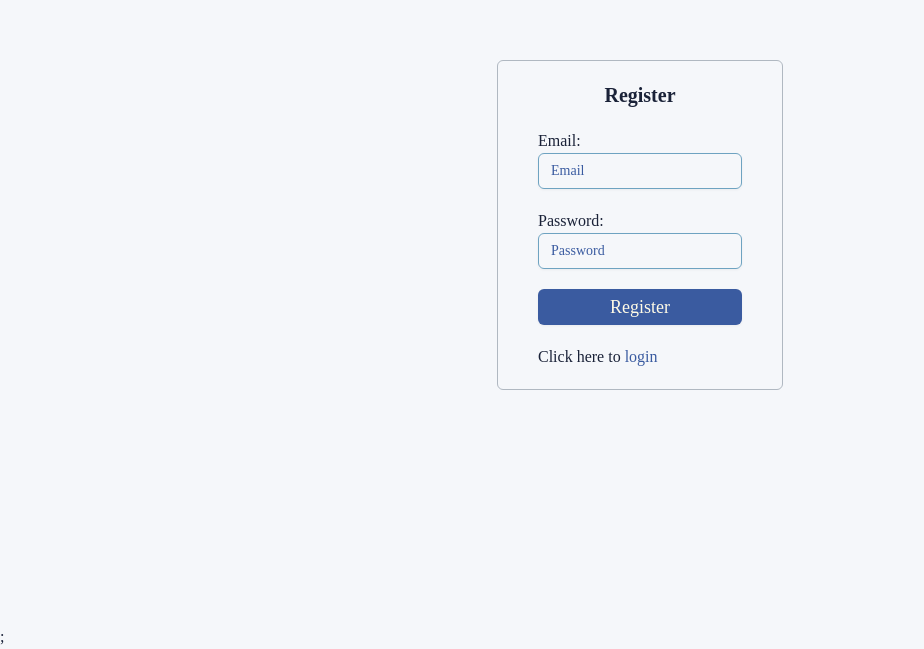
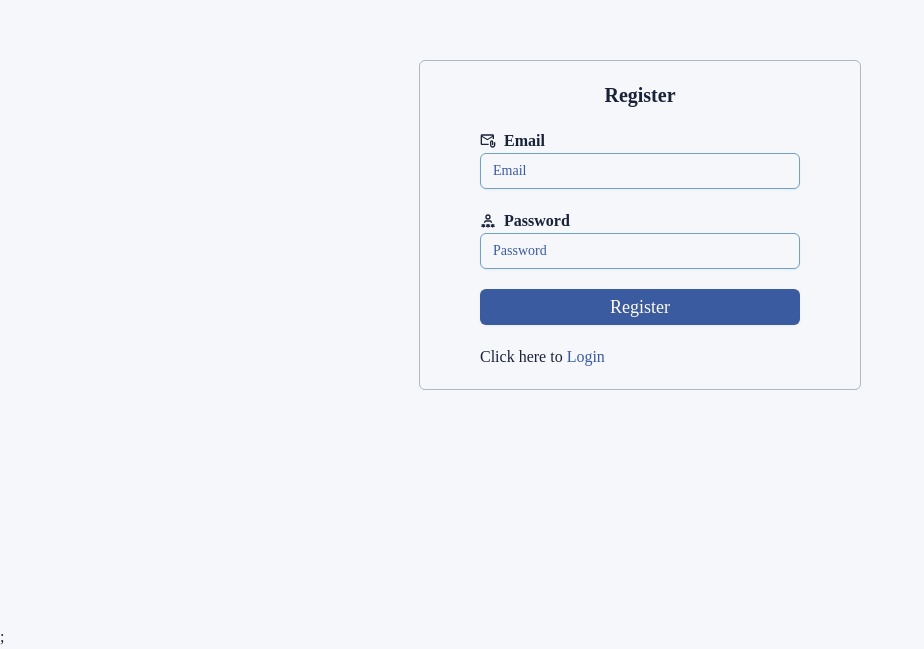
Before and after one commit to shofiyatunnisa9/Cepat-Invoice, a React (Vite) app: page /register in a window 1280 px wide. Shown: the part 175-824 px from the top of the page, without its empty margins (0-924 px from the left). Built offline with nearby package versions, Linux system fonts and the light colour scheme; what @react-pdf/renderer would draw is missing.

Commit message:
fix: layout auth

```diff
--- /dev/null
+++ b/src/components/protectedAuth.tsx
@@ -0,0 +1,12 @@
+import Cookies from "js-cookie";
+import { Navigate, Outlet } from "react-router-dom";
+
+const isAuthenticated = () => {
+  return !!Cookies.get("token");
+};
+
+const ProtectedRoute = () => {
+  return isAuthenticated() ? <Outlet /> : <Navigate to="/login" replace />;
+};
+
+export default ProtectedRoute;
--- a/src/components/ui/LayoutDashboard.tsx
+++ b/src/components/ui/LayoutDashboard.tsx
@@ -3,12 +3,17 @@ import Sidebar from "./sidebar";
 
 const LayoutDashboard = () => {
   return (
-    <>
-      <div className=" grid grid-cols-[250px_1fr] w-full h-screen ">
+    <div className="flex">
+      {/* Sidebar fixed */}
+      <div className="fixed top-0 left-0 h-screen w-[250px] ">
         <Sidebar />
+      </div>
+
+      {/* Konten di kanan */}
+      <div className="ml-[250px] h-screen w-full">
         <Outlet />
       </div>
-    </>
+    </div>
   );
 };
 export default LayoutDashboard;
--- a/src/components/ui/sidebar.tsx
+++ b/src/components/ui/sidebar.tsx
@@ -7,7 +7,7 @@ import LogoutPage from "@/pages/logout";
 
 const Sidebar = () => {
   return (
-    <div className="bg-cyan-200 p-4 flex flex-col gap-5">
+    <div className="bg-cyan-200 p-4 flex flex-col gap-5 h-full">
       <div className="text-2xl font-bold">
         <img className="w-35 ml-10 mt-5" src={logo1} />
       </div>
--- a/src/features/auth/login/Login.tsx
+++ b/src/features/auth/login/Login.tsx
@@ -4,15 +4,14 @@ import { useInputForm } from "@/hooks/useInputForm";
 import { authSchema, type authSchemaDTO } from "@/lib/schemas/schemaRegister";
 import { Link } from "react-router-dom";
 import { useMutateData } from "@/hooks/useMutate";
+import { MdOutlineAttachEmail } from "react-icons/md";
+import { TbPasswordUser } from "react-icons/tb";
 
 function Login() {
   const { register, handleSubmit, errors } =
     useInputForm<authSchemaDTO>(authSchema);
 
-  const {
-    mutateAsync,
-    isPending,
-  } = useMutateData<authSchemaDTO>({
+  const { mutateAsync, isPending } = useMutateData<authSchemaDTO>({
     key: "login",
     endpoint: "/login",
     schema: authSchema,
@@ -26,18 +25,22 @@ function Login() {
 
   return (
     <form
-      className="flex flex-col border border-border px-10 py-5 rounded-md space-y-5"
+      className="flex flex-col border border-border px-15 py-5 rounded-lg space-y-5"
       onSubmit={handleSubmit(submit)}
     >
       <h1 className="text-center text-xl font-bold">Login</h1>
-      <div>
-        <label htmlFor="email" className="text-md">
-          Email:
+      <div className="w-80">
+        <label
+          htmlFor="email"
+          className="text-md flex gap-2 items-center font-bold"
+        >
+          <MdOutlineAttachEmail />
+          Email
         </label>
         <Input
           id="email"
+          type="email"
           placeholder="Email"
-          type="email"
           {...register("email")}
         />
         {errors.email && (
@@ -45,13 +48,17 @@ function Login() {
         )}
       </div>
       <div>
-        <label htmlFor="password" className="text-md">
-          Password:{" "}
+        <label
+          htmlFor="password"
+          className="text-md flex gap-2 items-center font-bold"
+        >
+          <TbPasswordUser />
+          Password
         </label>
         <Input
           id="password"
+          type="password"
           placeholder="Password"
-          type="password"
           {...register("password")}
         />
         {errors.password && (
@@ -63,7 +70,7 @@ function Login() {
         className="text-lg cursor-pointer"
         type="submit"
       >
-        Login{" "}
+        {isPending ? "Loading.." : "Login"}
       </Button>
       <div>
         <p>
--- a/src/features/auth/logout/Logout.tsx
+++ b/src/features/auth/logout/Logout.tsx
@@ -1,6 +1,7 @@
 import { Button } from "@/components/ui/button";
 import { useStoreProfile } from "@/store/user";
 import Cookies from "js-cookie";
+import { CgLogOut } from "react-icons/cg";
 
 import { useNavigate } from "react-router-dom";
 
@@ -14,7 +15,8 @@ export function LogOut() {
   };
   return (
     <div className="pt-5">
-      <Button onClick={handleLogout} className=" w-50 text-lg">
+      <Button onClick={handleLogout} className=" w-50 text-lg cursor-pointer">
+        <CgLogOut />
         Logout
       </Button>
     </div>
--- a/src/features/auth/register/Register.tsx
+++ b/src/features/auth/register/Register.tsx
@@ -5,6 +5,8 @@ import { Link, useNavigate } from "react-router-dom";
 import { useInputForm } from "@/hooks/useInputForm";
 import { toast } from "sonner";
 import { api } from "@/utils/api";
+import { MdOutlineAttachEmail } from "react-icons/md";
+import { TbPasswordUser } from "react-icons/tb";
 function Register() {
   const { register, handleSubmit, errors } =
     useInputForm<authSchemaDTO>(authSchema);
@@ -25,13 +27,17 @@ function Register() {
 
   return (
     <form
-      className="flex flex-col border border-border px-10 py-5 rounded-md space-y-5"
+      className="flex flex-col border border-border px-15 py-5 rounded-md space-y-5"
       onSubmit={handleSubmit(submit)}
     >
       <h1 className="text-center text-xl font-bold">Register</h1>
-      <div>
-        <label htmlFor="email" className="text-md">
-          Email:
+      <div className="w-80">
+        <label
+          htmlFor="email"
+          className="text-md flex gap-2 items-center font-bold"
+        >
+          <MdOutlineAttachEmail />
+          Email
         </label>
         <Input
           id="email"
@@ -42,8 +48,12 @@ function Register() {
         {errors.email && <p>{errors.email.message}</p>}
       </div>
       <div>
-        <label htmlFor="password" className="text-md">
-          Password:{" "}
+        <label
+          htmlFor="password"
+          className="text-md flex gap-2 items-center font-bold"
+        >
+          <TbPasswordUser />
+          Password{" "}
         </label>
         <Input
           id="password"
@@ -60,7 +70,7 @@ function Register() {
         <p>
           Click here to{" "}
           <Link to={"/login"} className="text-primary">
-            login
+            Login
           </Link>
         </p>
       </div>
```
Also changed, not shown: src/routes/router.ts (+10 -4 lines).
